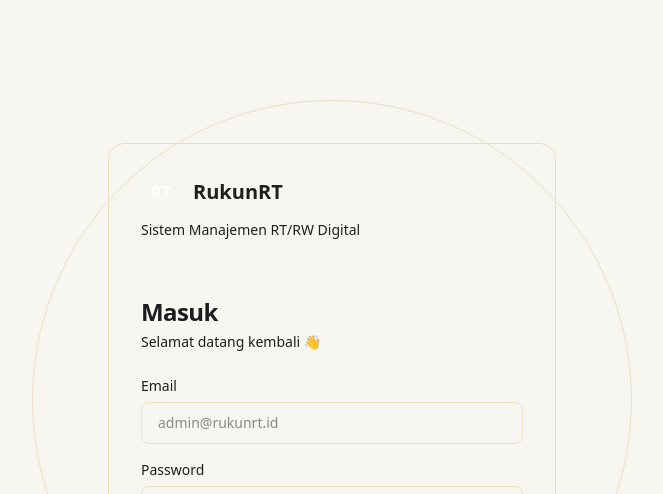
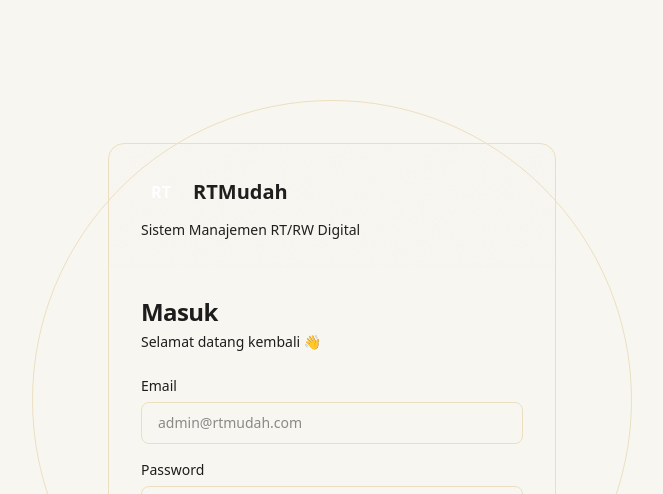
Before and after one commit to chrisimbolon/rtaktif, a Next.js app in the folder frontend/: page /login in a window 1280 px wide. Shown: the top 494 px of the page, without its empty margins (308-971 px from the left). Built offline with nearby package versions, Linux system fonts and the light colour scheme; no server answers.

Commit message:
feat-frontend: update auth login page

```diff
--- a/frontend/app/(auth)/login/page.tsx
+++ b/frontend/app/(auth)/login/page.tsx
@@ -42,7 +42,7 @@ export default function LoginPage() {
           <div className="w-10 h-10 rounded-xl bg-terra-500 flex items-center justify-center flex-shrink-0">
             <span className="font-display font-black text-white">RT</span>
           </div>
-          <span className="font-display font-bold text-cream-100 text-xl">RukunRT</span>
+          <span className="font-display font-bold text-cream-100 text-xl">RTMudah</span>
         </div>
         <p className="text-forest-200 text-sm">Sistem Manajemen RT/RW Digital</p>
       </div>
@@ -75,7 +75,7 @@ export default function LoginPage() {
               {...register("email")}
               type="email"
               autoComplete="email"
-              placeholder="admin@rukunrt.id"
+              placeholder="admin@rtmudah.com"
               className="w-full px-4 py-2.5 rounded-lg border border-cream-300 bg-cream-100 text-charcoal-900 placeholder:text-charcoal-400 text-sm focus:outline-none focus:ring-2 focus:ring-forest-500/30 focus:border-forest-500 transition"
             />
             {errors.email && <p className="text-red-500 text-xs mt-1">{errors.email.message}</p>}
```
